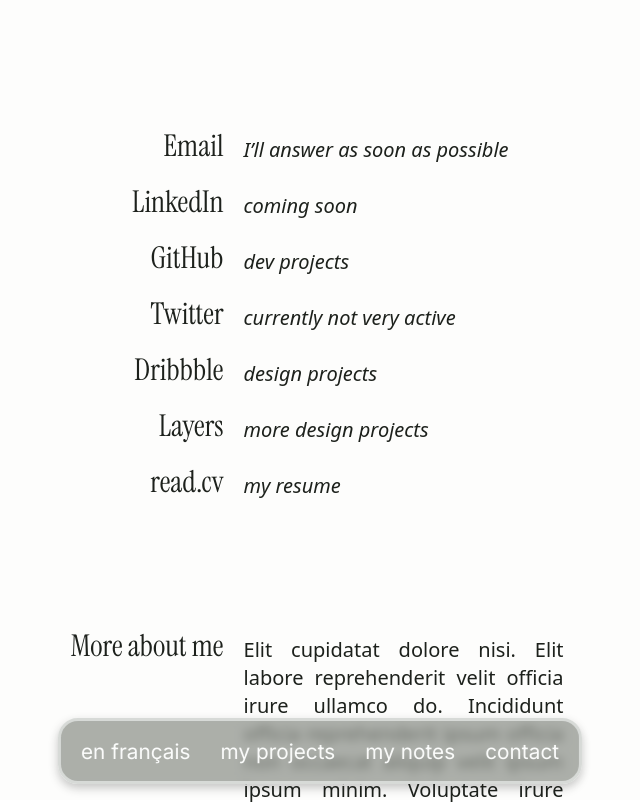
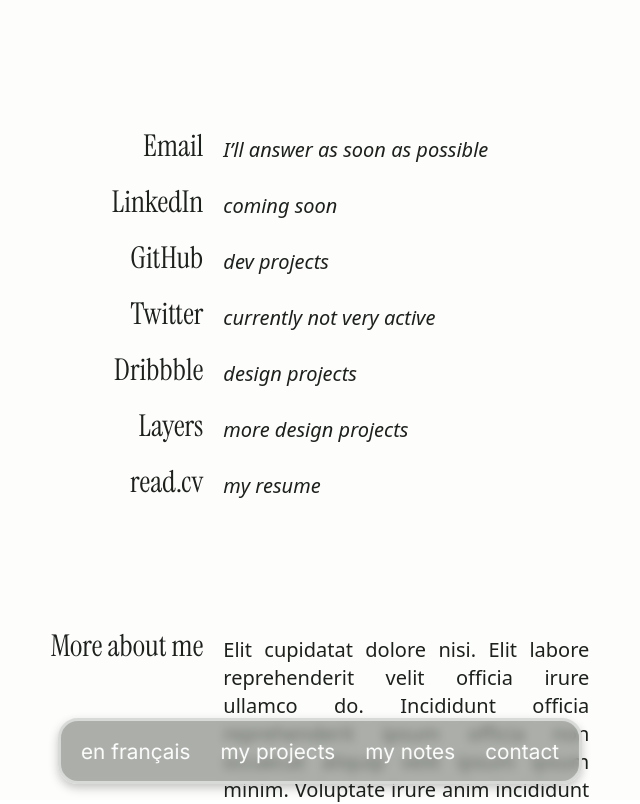
Before and after one commit to lemathurin/portfolio, a Next.js app: page /en/contact in a window 1280 px wide. Shown: the top 804 px of the page, without its empty margins (320-960 px from the left). Built offline with nearby package versions, Linux system fonts and the light colour scheme.

Commit message:
overflow should be fixed

```diff
--- a/src/app/[locale]/components/ContactList.jsx
+++ b/src/app/[locale]/components/ContactList.jsx
@@ -18,7 +18,7 @@
   };
 
   return (
-    <div className="flex flex-col gap-10 md:gap-32 pt-10 md:pt-32 pb-36">
+    <div className="flex flex-col gap-10 md:gap-32 pt-10 md:pt-32 pb-36 w-full md:max-w-[700px]">
       <div className="flex flex-col px-10 md:grid md:grid-cols-3 md:gap-5">
         <div className="font-instrument text-lightMode-text md:text-right text-3xl hover:underline hover:-rotate-3 md:hover:rotate-3 origin-bottom-left md:origin-bottom-right hover:text-lightMode-hoveredtext transition cursor-pointer">
           <a onClick={handleEmailClick}>Email</a>
@@ -71,7 +71,7 @@
         <div className="font-instrument text-lightMode-text md:text-right text-3xl pb-2">
           <h3>More about me</h3>
         </div>
-        <div className="font-inter md:mt-[0.53rem] text-lightMode-text font-extralight text-xl flex items-end col-span-2 pb-8 md:pb-0 md:w-[20rem] text-justify">
+        <div className="font-inter md:mt-[0.53rem] text-lightMode-text font-extralight text-xl flex items-end col-span-2 pb-8 md:pb-0 md:w-[90%] text-justify">
           Elit cupidatat dolore nisi. Elit labore reprehenderit velit officia
           irure ullamco do. Incididunt officia reprehenderit ipsum officia non
           occaecat aliquip velit ipsum ipsum minim. Voluptate irure anim
```
